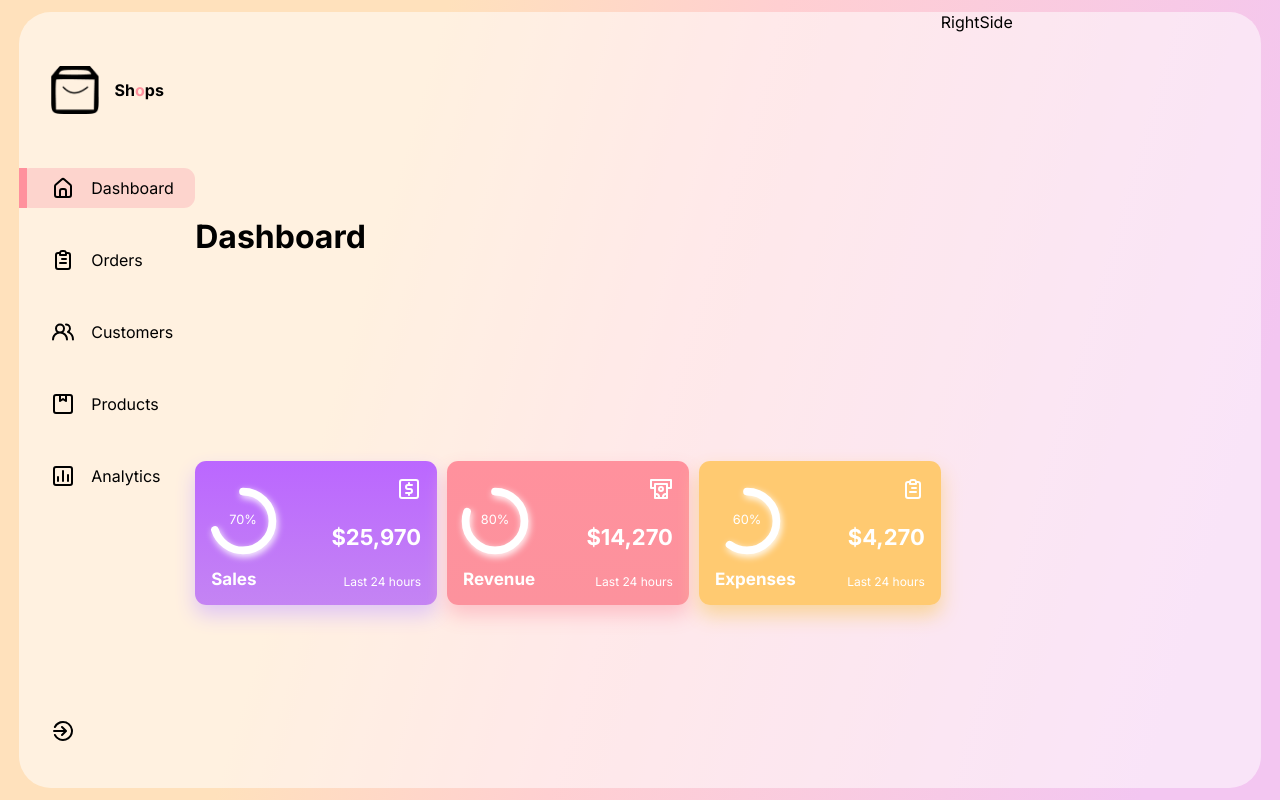
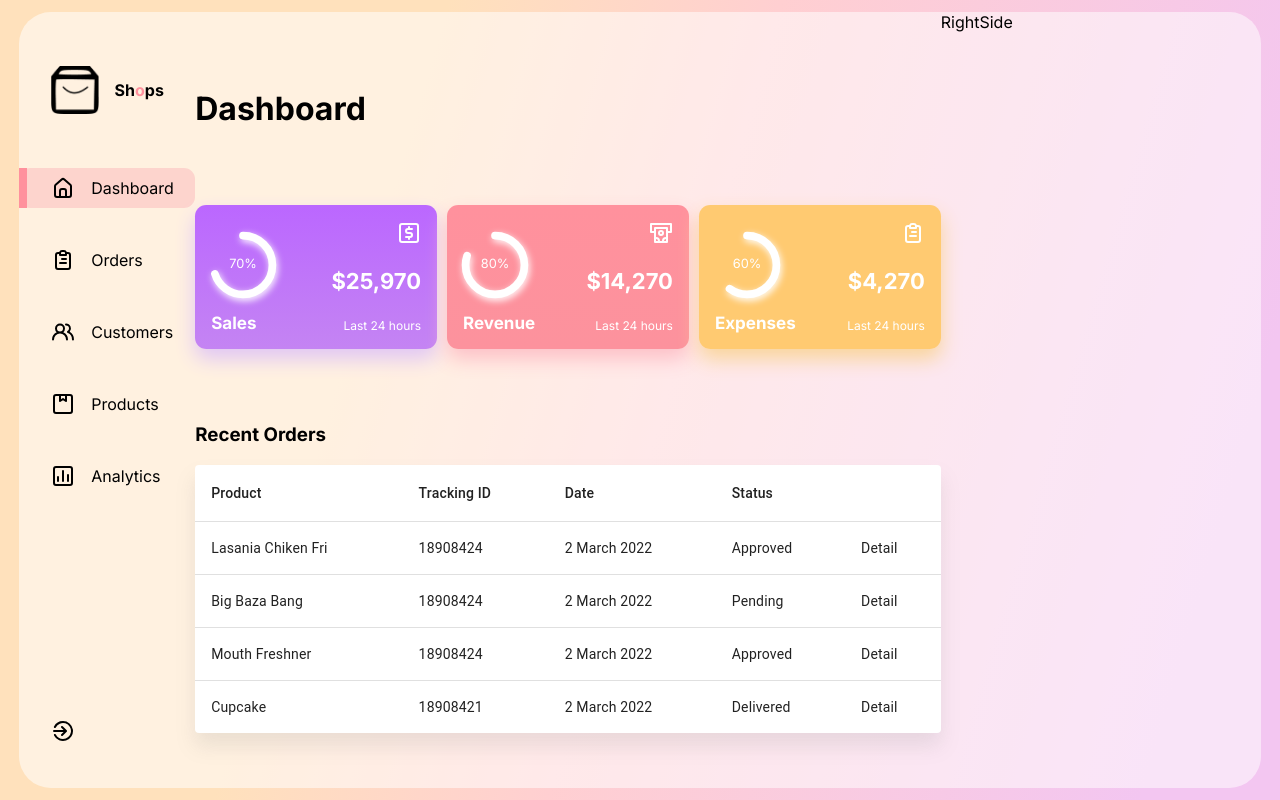
Before and after one commit to inekeyuliam/react-dashboard-admin, a React (Create React App) app: page / in a window 1280 px wide. Built offline with nearby package versions, Linux system fonts and the light colour scheme.

Commit message:
recent orders

```diff
--- a/package.json
+++ b/package.json
@@ -3,8 +3,11 @@
   "version": "0.1.0",
   "private": true,
   "dependencies": {
+    "@emotion/react": "^11.10.5",
+    "@emotion/styled": "^11.10.5",
     "@iconscout/react-unicons": "^1.1.6",
     "@iconscout/unicons": "^4.0.1",
+    "@mui/material": "^5.11.1",
     "@testing-library/jest-dom": "^5.16.5",
     "@testing-library/react": "^13.4.0",
     "@testing-library/user-event": "^13.5.0",
--- a/src/components/Content/Content.jsx
+++ b/src/components/Content/Content.jsx
@@ -1,11 +1,13 @@
 import React from 'react'
 import Card from '../Card/Card'
+import Table from '../Table/Table'
 import './Content.css'
 const Content = () => {
   return (
     <div className="main-dashboard">
         <h1>Dashboard</h1>
         <Card/>
+        <Table/>
     </div>
   )
 }
--- /dev/null
+++ b/src/components/Table/Table.jsx
@@ -0,0 +1,61 @@
+import * as React from 'react';
+import Table from '@mui/material/Table';
+import TableBody from '@mui/material/TableBody';
+import TableCell from '@mui/material/TableCell';
+import TableContainer from '@mui/material/TableContainer';
+import TableHead from '@mui/material/TableHead';
+import TableRow from '@mui/material/TableRow';
+import Paper from '@mui/material/Paper';
+
+function createData(name, trackingId, date, status) {
+  return { name, trackingId, date, status};
+}
+
+const rows = [
+	createData("Lasania Chiken Fri", 18908424, "2 March 2022", "Approved"),
+	createData("Big Baza Bang ", 18908424, "2 March 2022", "Pending"),
+	createData("Mouth Freshner", 18908424, "2 March 2022", "Approved"),
+	createData("Cupcake", 18908421, "2 March 2022", "Delivered"),
+];
+
+export default function BasicTable() {
+  return (
+	<div className="Table">
+		<h3>Recent Orders</h3>
+		<TableContainer component={Paper}
+			style={{
+				boxShadow: '0px 13px 20px 0px #80808029'
+			}}
+		>
+		<Table sx={{ minWidth: 650 }} aria-label="simple table">
+			<TableHead>
+			<TableRow>
+				<TableCell>Product</TableCell>
+				<TableCell align="left">Tracking ID</TableCell>
+				<TableCell align="left">Date</TableCell>
+				<TableCell align="left">Status</TableCell>
+				<TableCell align="left"></TableCell>
+			</TableRow>
+			</TableHead>
+			<TableBody>
+			{rows.map((row) => (
+				<TableRow
+				key={row.name}
+				sx={{ '&:last-child td, &:last-child th': { border: 0 } }}
+				>
+				<TableCell component="th" scope="row">
+					{row.name}
+				</TableCell>
+				<TableCell align="left">{row.trackingId}</TableCell>
+				<TableCell align="left">{row.date}</TableCell>
+				<TableCell align="left">{row.status}</TableCell>
+				<TableCell align="left">Detail</TableCell>
+				</TableRow>
+			))}
+			</TableBody>
+		</Table>
+		</TableContainer>
+	</div>
+
+  );
+}
```
Also changed, not shown: src/components/Table/Table.css (added), 1 other file (tests, documents, lock files or other folders).
